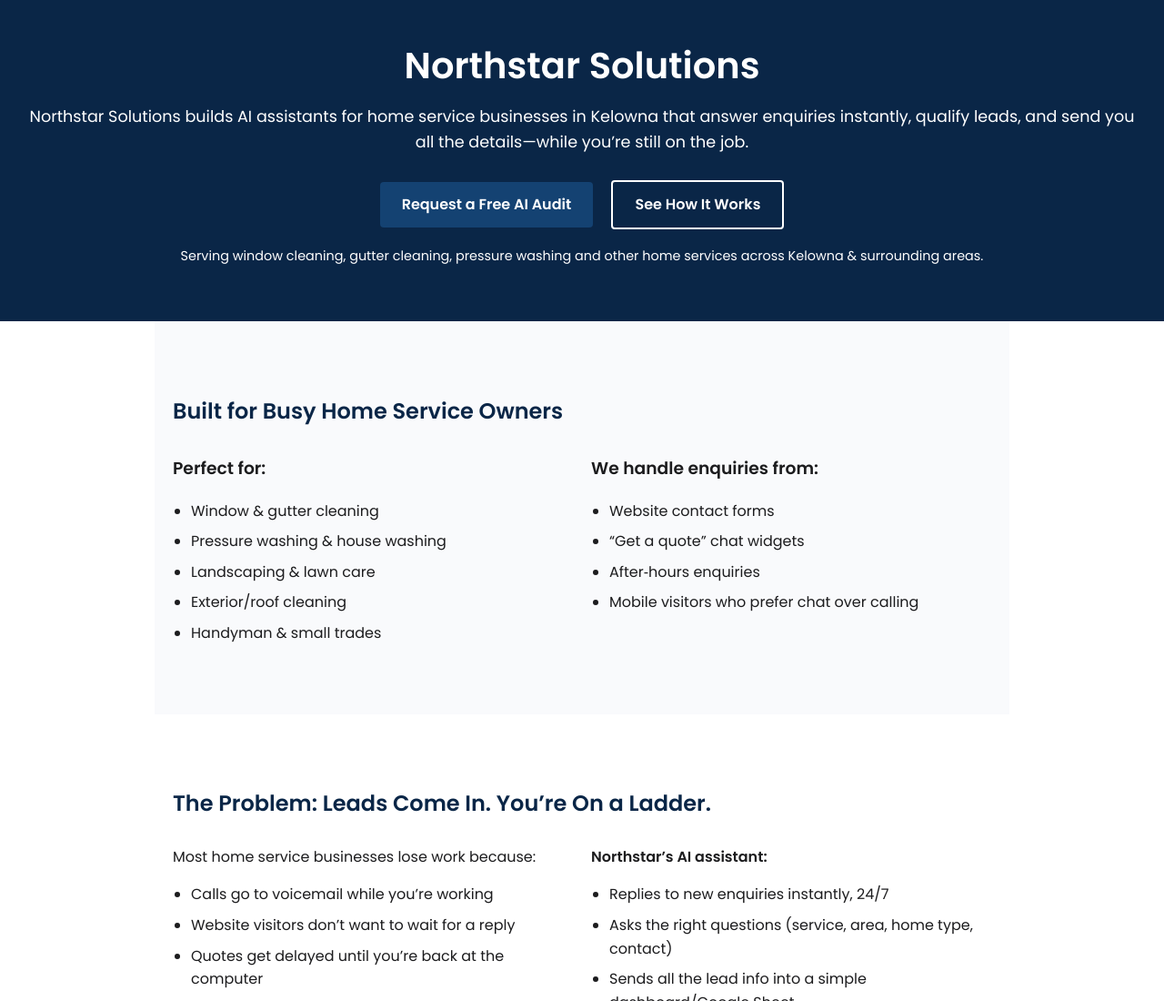
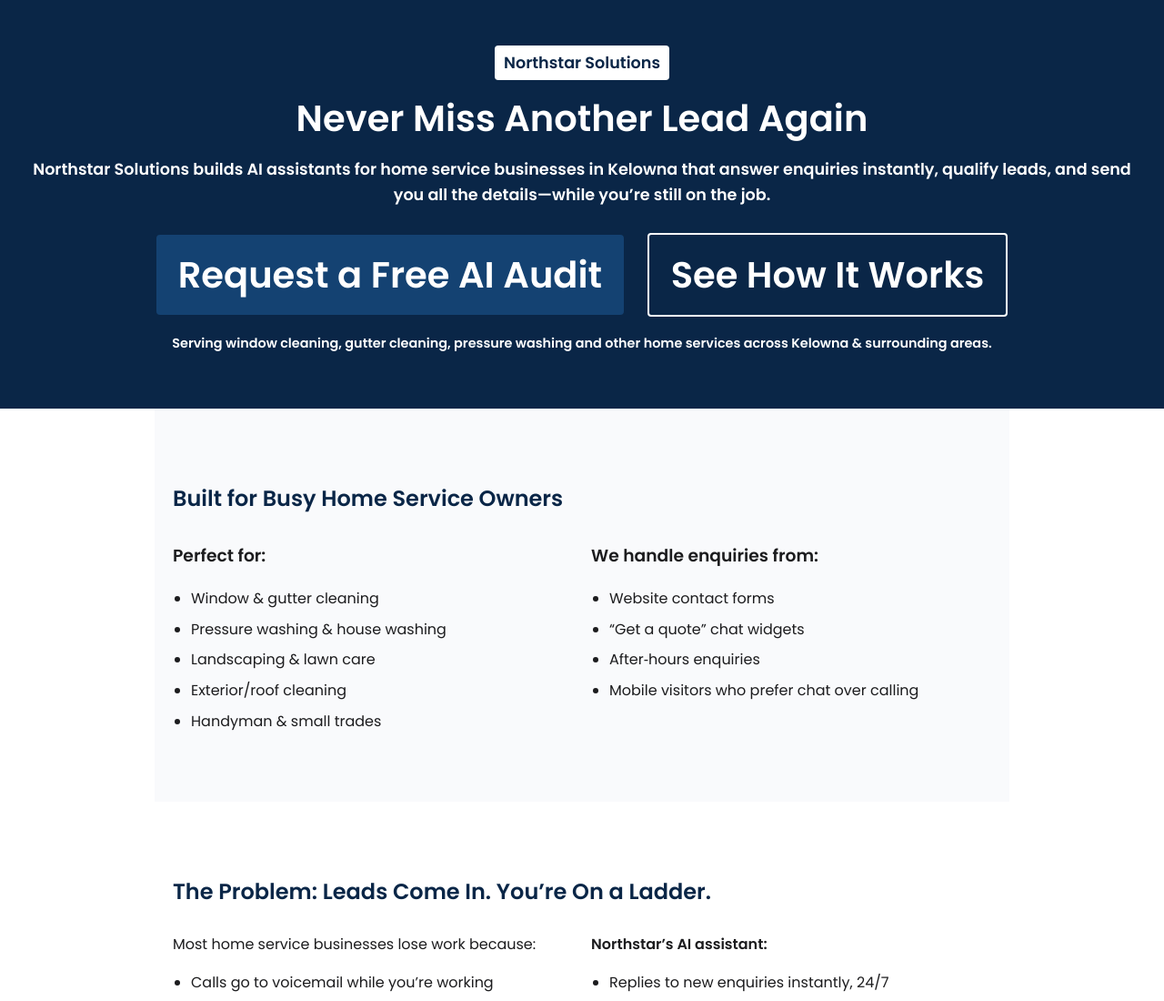
Before and after one commit to ainorthstarsolutions-beep/northstar-landing, a plain HTML site: page index.html in a window 1280 px wide. Shown: the top 1100 px of the page at 91% size. Drawn offline with Linux system fonts and the light colour scheme.

Commit message:
Update index.html

```diff
--- a/index.html
+++ b/index.html
@@ -126,7 +126,8 @@
 
   <!-- Hero Section -->
   <header>
-    <h1>Northstar Solutions</h1>
+<p style="background: white; color: var(--primary-color); display: inline-block; padding: 5px 10px; font-weight: 600; border-radius: 4px; margin-bottom: 10px;">Northstar Solutions</p>
+<h1>Never Miss Another Lead Again
     <p>Northstar Solutions builds AI assistants for home service businesses in Kelowna that answer enquiries instantly, qualify leads, and send you all the details—while you’re still on the job.</p>
     <!-- Primary call‑to‑action: invite visitors to request a free AI audit instead of a sales call -->
     <a class="btn btn-primary" href="#contact">Request a Free AI Audit</a>
```
